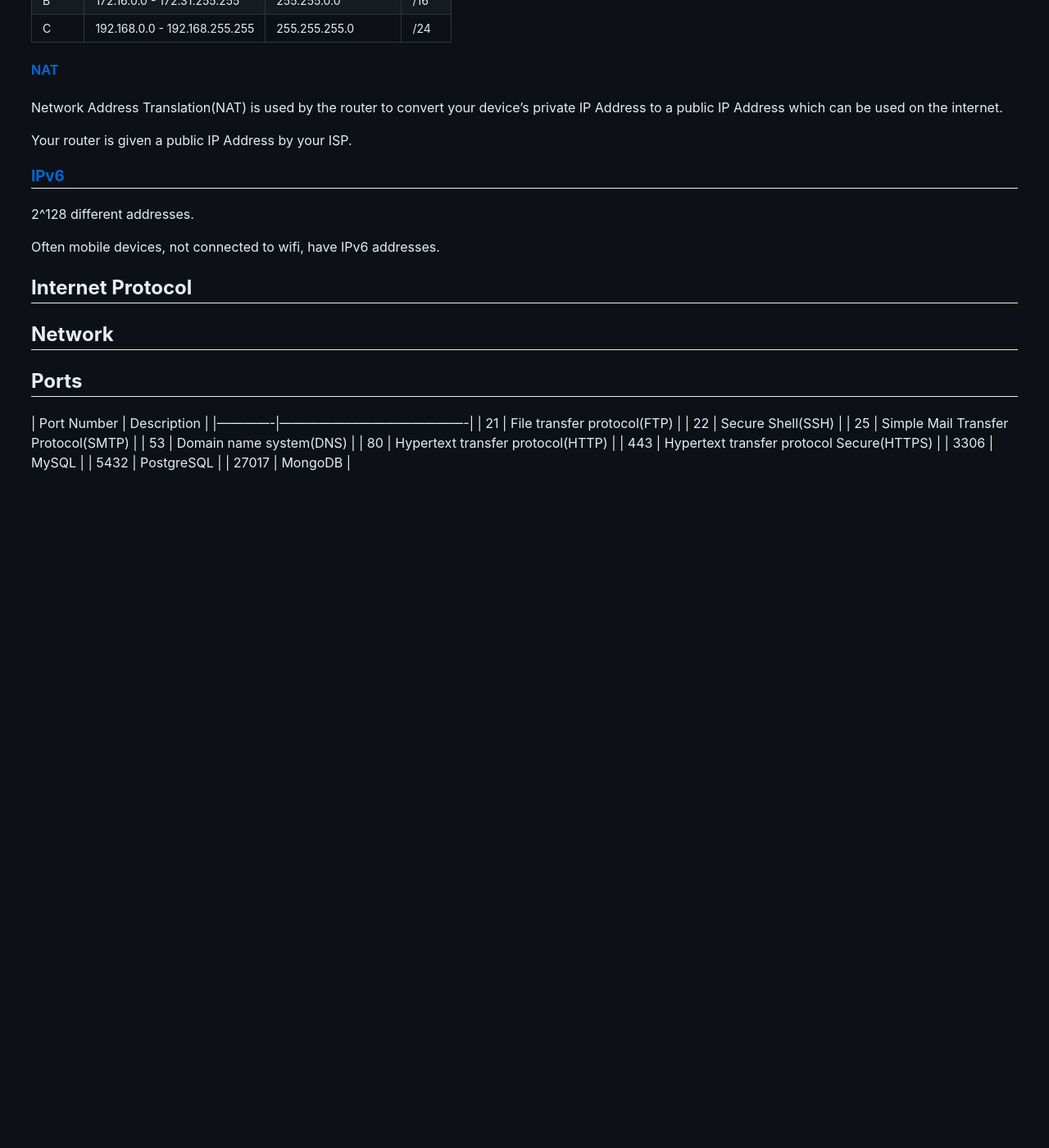
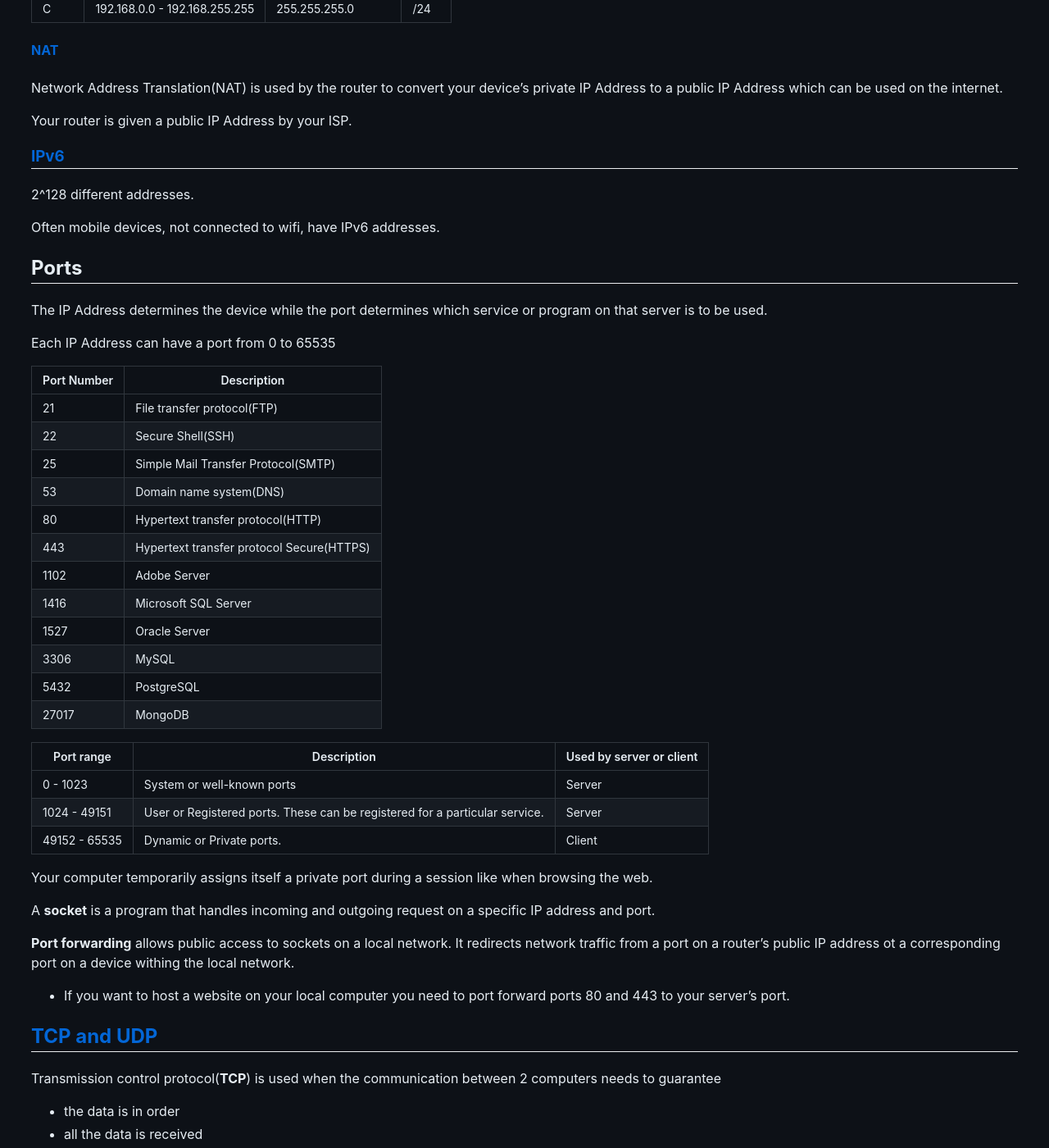
Before and after one commit to ryansheehy0/Cheat_Sheets, a Jekyll site: the page built from Bug_Bounties/networking.md, in a window 1280 px wide and 1400 px high, scrolled down 1744 px. Shown: the whole window at 82% size. Built offline with Jekyll 4.4.1, drawn with Linux system fonts in a browser that asks for light colours; our own code applies the rules of GitHub Pages for plain Markdown files; before the commit the page ends 2374 px from its top, so only the background shows below that; some of the changed text lies outside the part shown.

Commit message:
Updates networking.

````diff
--- a/Bug_Bounties/networking.md
+++ b/Bug_Bounties/networking.md
@@ -30,9 +17,9 @@
 			- [Private IP Addresses](#private-ip-addresses)
 			- [NAT](#nat)
 		- [IPv6](#ipv6)
-	- [Internet Protocol](#internet-protocol)
-	- [Network](#network)
 	- [Ports](#ports)
+	- [TCP and UDP](#tcp-and-udp)
+	- [Modem, Router, Switch, and Repeater](#modem-router-switch-and-repeater)
 
 <!-- /TOC -->
 
@@ -97,10 +84,11 @@
 
 Often mobile devices, not connected to wifi, have IPv6 addresses.
 
-## Internet Protocol
-## Network
+## Ports
+The IP Address determines the device while the port determines which service or program on that server is to be used.
 
-## Ports
+Each IP Address can have a port from 0 to 65535
+
 | Port Number | Description                               |
 |-------------|-------------------------------------------|
 | 21          | File transfer protocol(FTP)               |
@@ -109,6 +97,51 @@
 | 53          | Domain name system(DNS)                   |
 | 80          | Hypertext transfer protocol(HTTP)         |
 | 443         | Hypertext transfer protocol Secure(HTTPS) |
+| 1102        | Adobe Server                              |
+| 1416        | Microsoft SQL Server                      |
+| 1527        | Oracle Server                             |
 | 3306        | MySQL                                     |
 | 5432        | PostgreSQL                                |
 | 27017       | MongoDB                                   |
+
+| Port range    | Description                                                                 | Used by server or client |
+|---------------|-----------------------------------------------------------------------------|--------------------------|
+| 0 - 1023      | System or well-known ports                                                  | Server                   |
+| 1024 - 49151  | User or Registered ports. These can be registered for a particular service. | Server                   |
+| 49152 - 65535 | Dynamic or Private ports.                                                   | Client                   |
+
+Your computer temporarily assigns itself a private port during a session like when browsing the web.
+
+A **socket** is a program that handles incoming and outgoing request on a specific IP address and port.
+
+**Port forwarding** allows public access to sockets on a local network. It redirects network traffic from a port on a router's public IP address ot a corresponding port on a device withing the local network.
+- If you want to host a website on your local computer you need to port forward ports 80 and 443 to your server's port.
+
+## [TCP and UDP](#table-of-contents)
+Transmission control protocol(**TCP**) is used when the communication between 2 computers needs to guarantee
+- the data is in order
+- all the data is received
+
+TCP establishes a connection first with a 3 way handshake.
+
+```
+Computer 1                    Computer 2
+           -> SYN     ->
+					 <- SYN ACK <-
+					 -> ACK Received ->
+```
+
+User Datagram Protocol(**UDP**)
+- doesn't establish a connection
+- doesn't guarantee data delivery. Some data maybe lost.
+- doesn't guarantee the order of the data received
+- Is faster than TCP
+
+## [Modem, Router, Switch, and Repeater](#table-of-contents)
+**Modem** Converts digital signals(used by computer and router) to analog signals(sometimes used to connect to your ISP) and vice versa	.
+- If you don't have any other devices in your local network you can often connect your one device to the modem.
+
+**Router** given a public IP Address by your ISP and assigns private IP Addresses to each device in your local network.
+- Not all routers have a separate modem.
+
+A **Switch** is used for communication on a local network. It knows each devices mac address and moves any communication it gets to its corresponding mac address.
````
Also changed, not shown: other parts of Bug_Bounties/networking.md (+1 -14 lines), README.md (+1 -1 lines), React/solid_js.md (+3 -0 lines).
